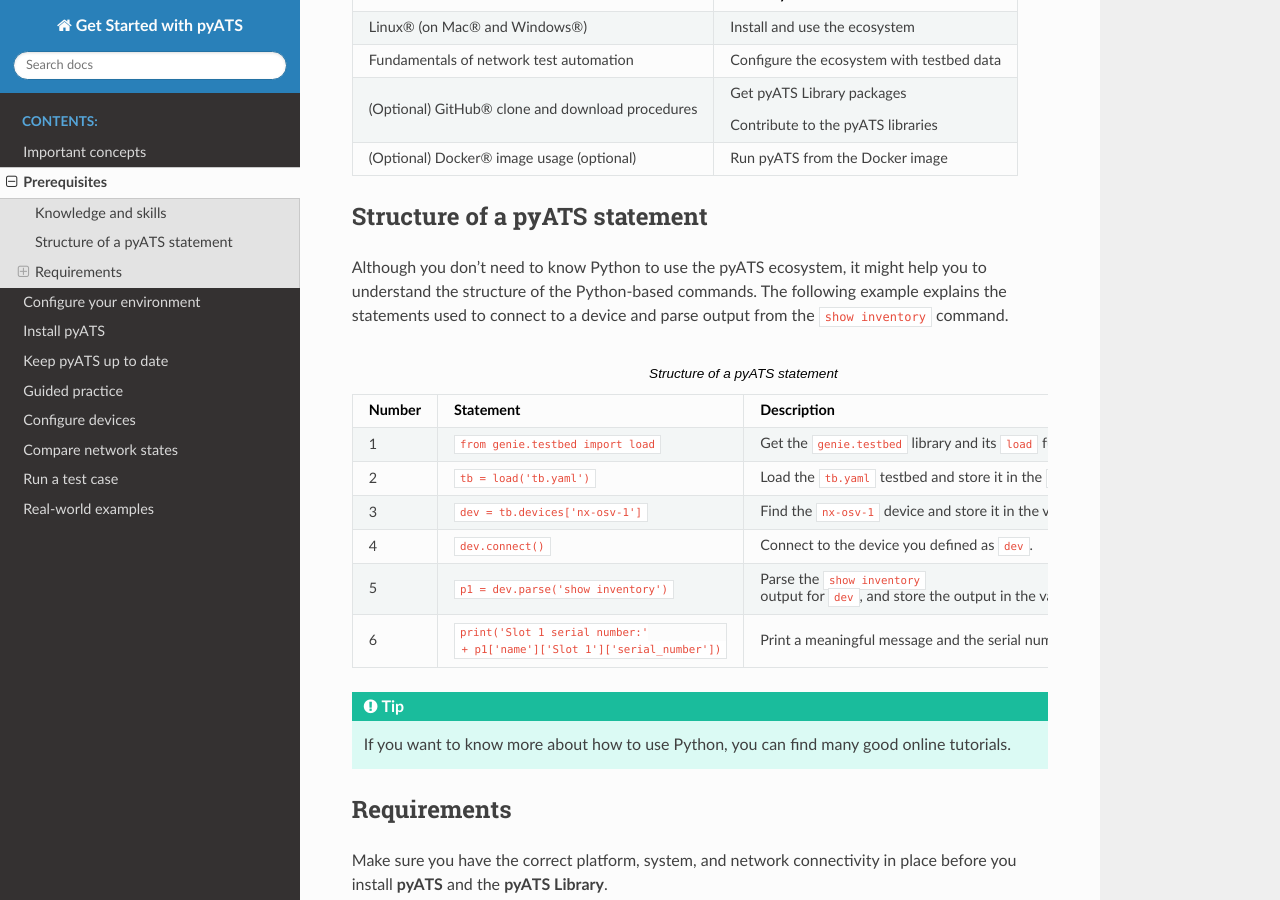
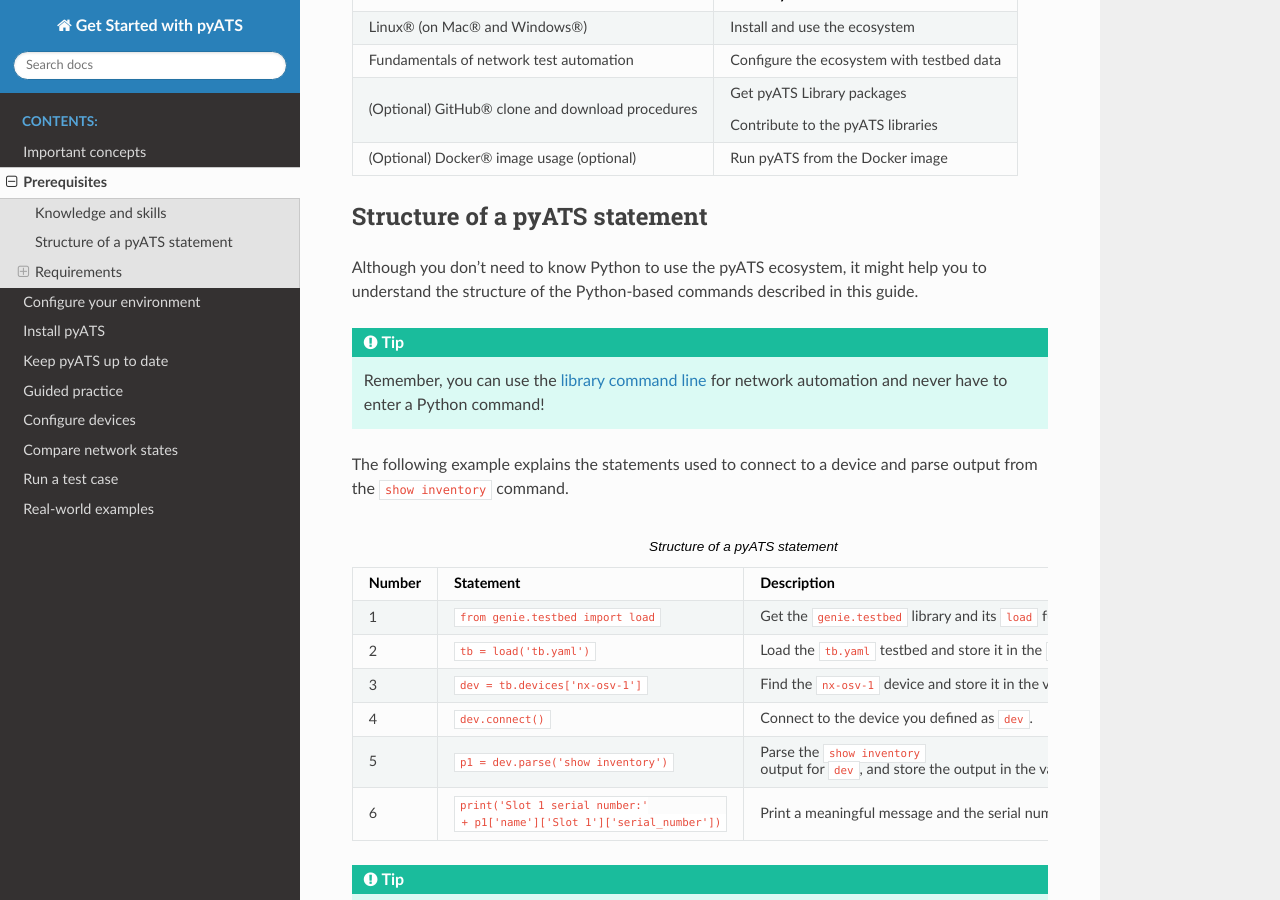
Before and after one commit to CiscoTestAutomation/getting-started, a Sphinx documentation site: the page built from source/prereqs/Prerequisites.rst, in a window 1280 px wide and 900 px high, scrolled down 352 px. Built offline with Sphinx 7.4.7 and the Read the Docs theme 2.0.0, drawn with Linux system fonts in a browser that asks for light colours; pages that are not in the unit, such as notebooks, are missing from menus.

Commit message:
Added a note about using the CLI.

```diff
--- a/source/prereqs/Prerequisites.rst
+++ b/source/prereqs/Prerequisites.rst
@@ -19,7 +19,11 @@
 
 Structure of a |pyATS| statement
 ----------------------------------
-Although you don't need to know Python to use the |pyATS| ecosystem, it might help you to understand the structure of the Python-based commands. The following example explains the statements used to connect to a device and parse output from the ``show inventory`` command.
+Although you don't need to know Python to use the |pyATS| ecosystem, it might help you to understand the structure of the Python-based commands described in this guide.
+
+.. tip:: Remember, you can use the :term:`library command line` for network automation and never have to enter a Python command!
+
+The following example explains the statements used to connect to a device and parse output from the ``show inventory`` command.
 
 .. csv-table:: Structure of a |pyATS| statement
    :header: "Number", "Statement", "Description"
```
